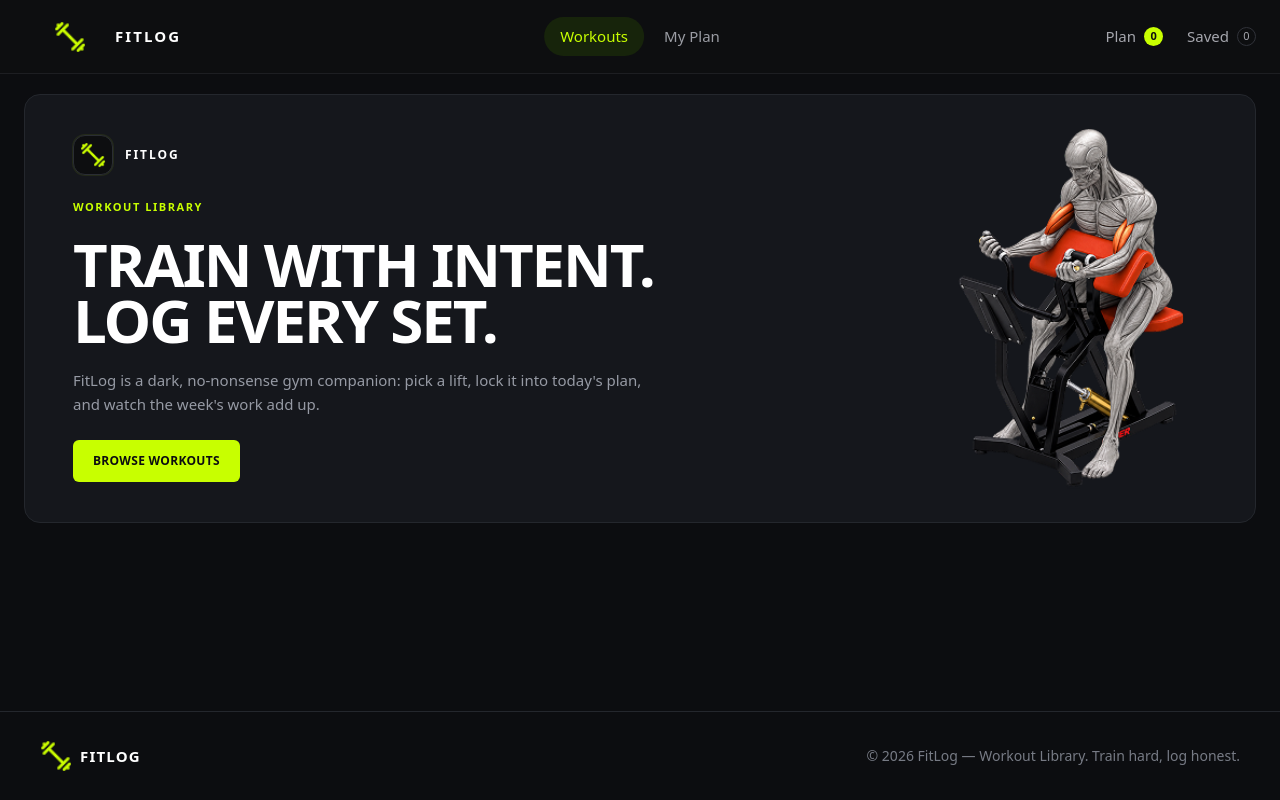
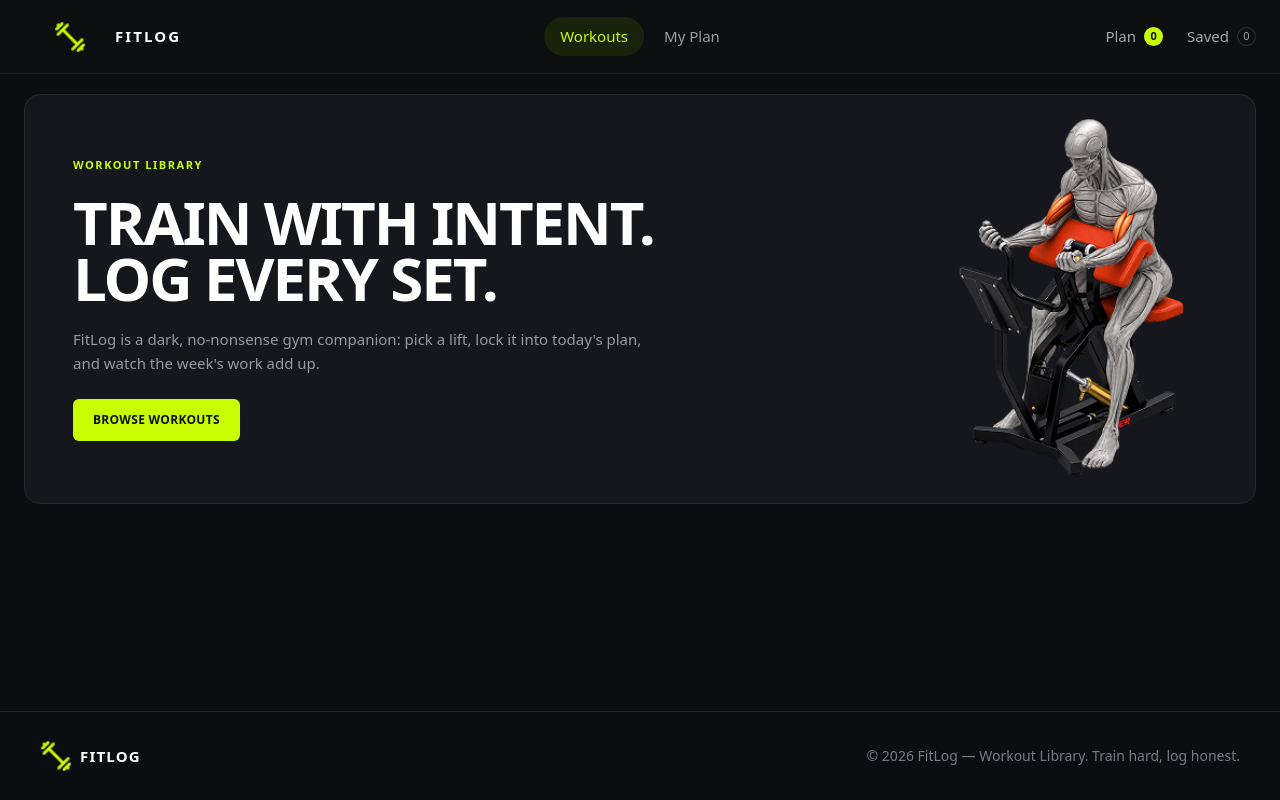
Before and after one commit to abu-tahir-sk/fit-log, a Next.js app: page / in a window 1280 px wide. Built offline with nearby package versions, Linux system fonts and the light colour scheme.

Commit message:
Update hero section

```diff
--- a/app/components/Hero.tsx
+++ b/app/components/Hero.tsx
@@ -7,26 +7,11 @@ export default function Hero() {
     <section className="px-3 py-3 sm:px-4 sm:py-5 lg:px-6">
       <div className="mx-auto flex max-w-[1400px] flex-col overflow-hidden rounded-2xl border border-[#24272d] bg-[#15171c] lg:min-h-[410px] lg:flex-row lg:items-center">
 
-        {/* LEFT CONTENT */}
+        {/* Left Content */}
         <div className="w-full px-6 py-9 sm:px-10 sm:py-12 lg:w-[58%] lg:px-12 lg:py-10">
 
-          {/* Logo */}
-          <div className="mb-5 flex items-center gap-3 sm:mb-6">
-            <div className="flex h-10 w-10 items-center justify-center rounded-xl border border-[#2a2d33] bg-[#0d0e10] p-1.5 shadow-[0_0_0_1px_rgba(200,255,0,0.08)]">
-              <Image
-                src="/logo.png"
-                alt="FitLog logo"
-                width={32}
-                height={32}
-                className="h-full w-full object-contain"
-                priority
-              />
-            </div>
 
-            <span className="text-[11px] font-bold tracking-[0.16em] text-white sm:text-[12px]">
-              FITLOG
-            </span>
-          </div>
+
 
 
           <p className="mb-4 text-[10px] font-bold tracking-[0.14em] text-[#c8ff00] sm:mb-5 sm:text-[11px]">
@@ -38,12 +23,13 @@ export default function Hero() {
             TRAIN WITH INTENT. LOG EVERY SET.
           </h1>
 
-          {/* Description */}   <p className="mt-5 max-w-[570px] text-[14px] leading-6 text-[#969aa4] sm:text-[15px]">
+
+          <p className="mt-5 max-w-[570px] text-[14px] leading-6 text-[#969aa4] sm:text-[15px]">
             FitLog is a dark, no-nonsense gym companion: pick a lift, lock it
             into today&apos;s plan, and watch the week&apos;s work add up.
           </p>
 
-          {/* Browse Button */}
+          {/* Button */}
           <Link
             href="#library"
             className="mt-6 inline-flex items-center gap-3 rounded-md bg-[#c8ff00] px-5 py-3 text-[11px] font-bold uppercase tracking-wide text-[#0d0e10] transition hover:bg-[#b7ed00] sm:text-[12px]"
@@ -54,7 +40,7 @@ export default function Hero() {
           </Link>
         </div>
 
-        {/* RIGHT IMAGE */}
+        {/* Right Image */}
         <div className="relative h-[250px] w-full sm:h-[320px] lg:h-[360px] lg:flex-1">
           <Image
             src="/banner.png"
@@ -65,6 +51,7 @@ export default function Hero() {
             className="object-contain object-center lg:object-right"
           />
         </div>
+
       </div>
     </section>
   );
```
